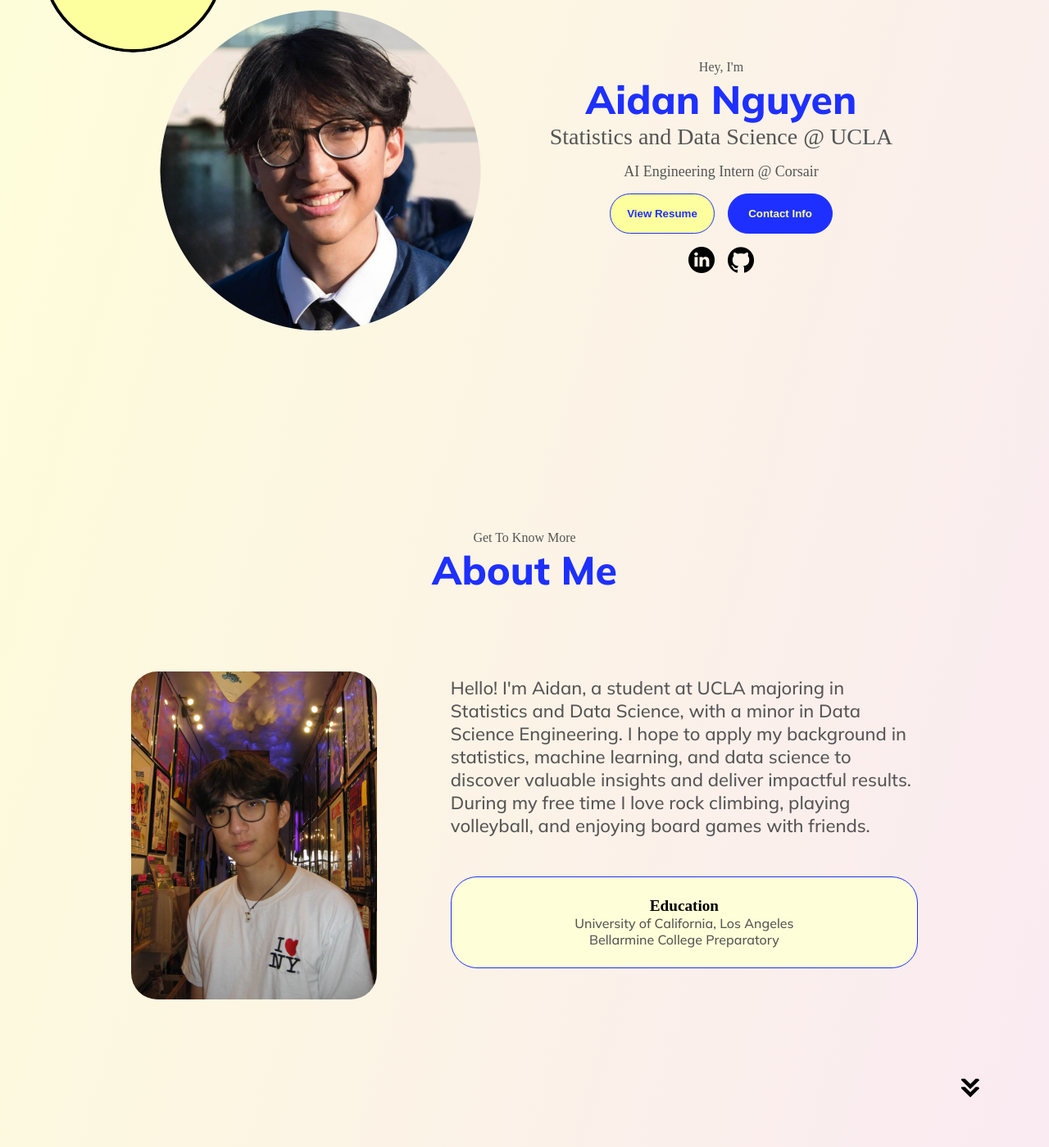
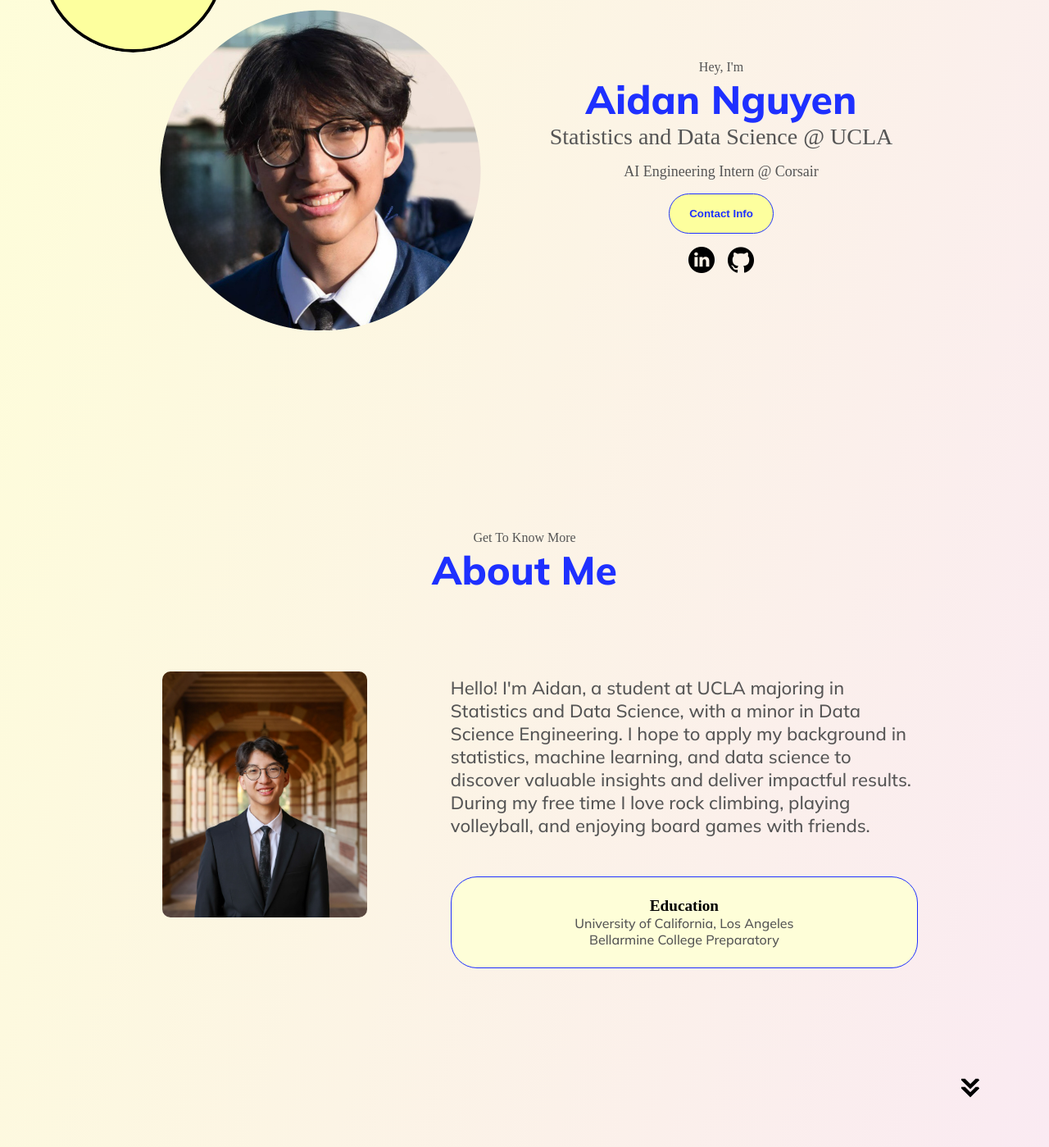
Before and after one commit to aidannguyen23/Personal-Portfolio, a plain HTML site: page index.html in a window 1280 px wide. Shown: the part 281-1680 px from the top of the page at 82% size. Drawn offline with Linux system fonts and the light colour scheme; a web font is replaced by a local one.

Commit message:
updated headshot

```diff
--- a/index.html
+++ b/index.html
@@ -50,10 +50,10 @@
 
 
         <div class="btn-container">
-          <button class="btn btn-color-2" onclick="window.open('./assets/Resume_Aidan_Nguyen.pdf')">
+          <!-- <button class="btn btn-color-2" onclick="window.open('./assets/Resume_Aidan_Nguyen.pdf')">
             View Resume
-          </button>
-          <button class="btn btn-color-1" onclick="location.href='#contact'">
+          </button> -->
+          <button class="btn btn-color-2" onclick="location.href='#contact'">
             Contact Info
           </button>
         </div>
@@ -73,7 +73,7 @@
       <h1 class="title">About Me</h1>
       <div class="section-container">
         <div class="section__pic-container">
-          <img src="./assets/about-pic.jpg" alt="Profile Picture" class="about-pic"/>
+          <img src="./assets/headshot.jpg" alt="Profile Picture" class="about-pic"/>
         </div>
         <div class="about-details-container">
           <div class="text-container">
--- a/style.css
+++ b/style.css
@@ -319,8 +319,15 @@ section {
 }
 
 .about-pic {
-    border-radius: 2rem;
+  display: block;              /* allows centering with margin auto */
+  margin: 0 auto;              /* centers the image horizontally */
+  width: 250px;                /* adjust to control visible size */
+  height: 300px;               /* make it a square for nice cropping */
+  object-fit: cover;           /* crops instead of stretching */
+  object-position: center;     /* keeps the crop centered */
+  border-radius: 10px;          /* optional: circular crop */
 }
+
 
 .arrow {
     position: absolute;
```
Also changed, not shown: assets/headshot.jpg (added).
